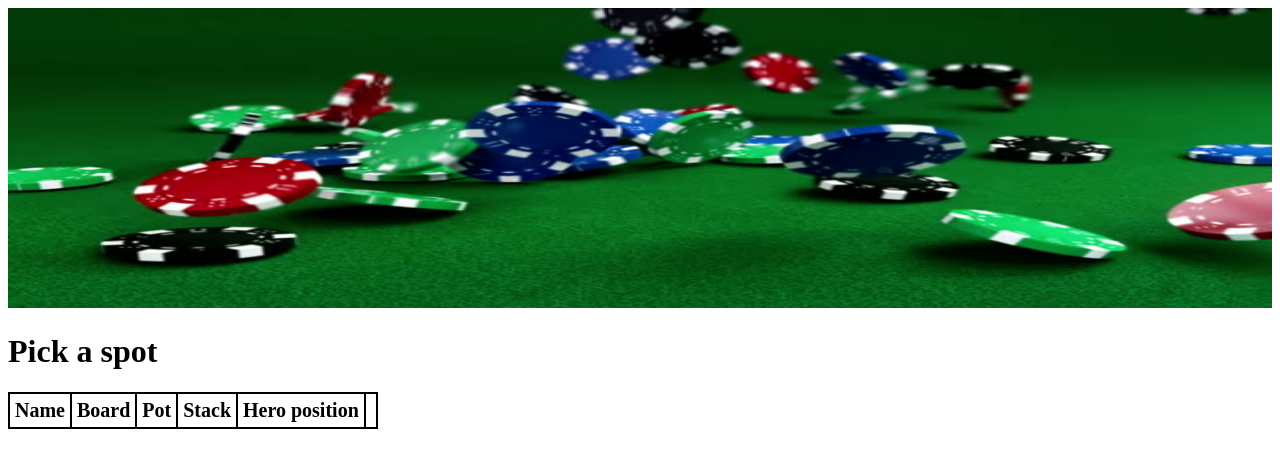
After one commit to JbCourtois/PokerTrainerUI, a Django app: page /trainer/spots in a window 1280 px wide. The commit adds this page. Shown: the top 468 px of the page. Run offline with Django 3.2, Linux system fonts and the light colour scheme; data that the repository does not hold is empty.

Commit message:
Views (draft)

```diff
--- /dev/null
+++ b/src/apps/trainer/urls.py
@@ -0,0 +1,7 @@
+from django.urls import path
+from . import views
+
+urlpatterns = [
+    path('spots', views.SpotListView.as_view(), name='spot-list'),
+    path('spots/play/<int:spot_id>', views.play_spot, name='play-spot'),
+]
--- a/src/apps/trainer/views.py
+++ b/src/apps/trainer/views.py
@@ -1,3 +1,21 @@
 from django.shortcuts import render
+from django.views.generic import ListView
 
-# Create your views here.
+from .models import Spot, Hand
+
+
+class SpotListView(ListView):
+    model = Spot
+
+
+def play_spot(request, spot_id):
+    hand = Hand.objects\
+        .filter(spot_id=spot_id)\
+        .order_by('?')\
+        .select_related('spot')\
+        .first()
+    context = {
+        'spot': hand.spot,
+        'hand': hand,
+    }
+    return render(request, 'play_spot.html', context)
--- a/src/apps/urls.py
+++ b/src/apps/urls.py
@@ -1,5 +1,5 @@
 from django.urls import path, include
 
 urlpatterns = [
-    # path('nash/', include('apps.nash.urls')),
+    path('trainer/', include('apps.trainer.urls')),
 ]
--- a/src/templates/base.html
+++ b/src/templates/base.html
@@ -78,24 +78,7 @@
 		</style>
 	</head>
 	<body>
-		{# Navigation bar #}
-		<ul class="navbar">
-			<li><a href="/nash">Nash tables</a></li>
-			<li><a href="/ranges">Range VS Hands</a></li>
-			<li><a href="/ranges/matchups">Postflop tools</a></li>
-			<li class="dropdown">
-				<a href="/elo" class="dropbtn">ELO</a>
-				<div class="dropdown-content">
-					<a href="/elo/leaderboard">Leaderboard</a>
-					<a href="/elo/leaderboard/create">Create user 🔒</a>
-					<a href="/elo/tournaments">Tournaments</a>
-					<a href="/elo/tournaments/create">Record tournament 🔒</a>
-					<a href="/elo/tournaments/createcash">Record cash game 🔒</a>
-				</div>
-			</li>
-		</ul>
-
-		<img src="{% static "img/banner.jpg" %}" width="100%" height="200">
+		<img src="{% static "img/banner.jpg" %}" width="100%" height="300">
 
 		{% block body %}{% endblock %}
 	</body>
--- /dev/null
+++ b/src/templates/trainer/spot_list.html
@@ -0,0 +1,57 @@
+{% extends "base.html" %}
+{% load static %}
+
+{% block title %}Spot List{% endblock %}
+
+{% block body %}
+<h1>Pick a spot</h1>
+
+<div>
+    <table class="data" style="font-size: 20px;">
+        <thead>
+            <tr>
+                <th>Name</th>
+                <th>Board</th>
+                <th>Pot</th>
+                <th>Stack</th>
+                <th>Hero position</th>
+                <th></th>
+            </tr>
+        </thead>
+        {% for spot in object_list %}
+            <tr>
+                <td>{{ spot.name }}</td>
+                <td>
+                    {% for card in spot.board|slice:"::2" %}
+                        <img src="{% static 'images/'|add:card|add:'.png' %}" alt="{{ card }}">
+                    {% endfor %}
+                </td>
+                <td>{{ spot.pot }}</td>
+                <td>{{ spot.stack }}</td>
+                <td>
+                    {% if spot.hero_is_oop is None %}
+                        <select id="hero_position_{{ spot.id }}">
+                            <option value="">Either</option>
+                            <option value="1">OOP</option>
+                            <option value="0">IP</option>
+                        </select>
+                    {% else %}
+                        {{ spot.hero_is_oop | yesno:"OOP,IP" }}
+                    {% endif %}
+                </td>
+                <td>
+                    <button onclick="play('{{ spot.id }}')">Play</button>
+                </td>
+            </tr>
+        {% endfor %}
+    </table>
+</div>
+
+<script>
+    function play(spotId) {
+        var dropdown = document.getElementById("hero_position_" + spotId);
+        var selectedValue = dropdown ? dropdown.options[dropdown.selectedIndex].value : "";
+        window.location.href = "spots/play/" + spotId + "?hero_is_oop=" + selectedValue;
+    }
+</script>
+{% endblock %}
```
